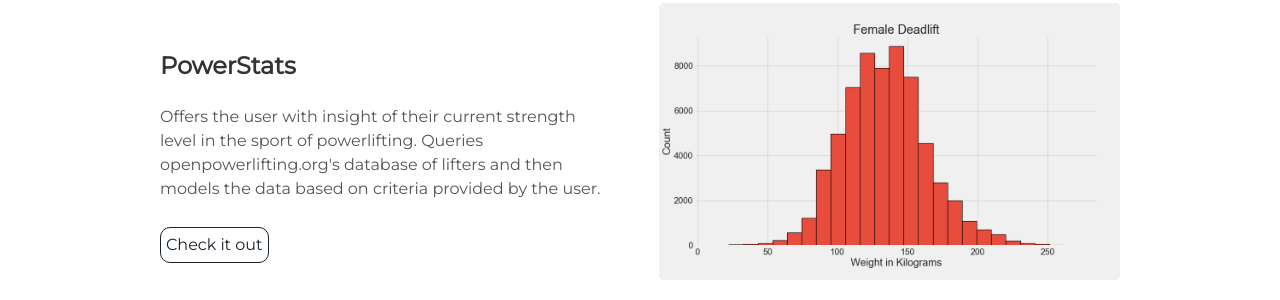
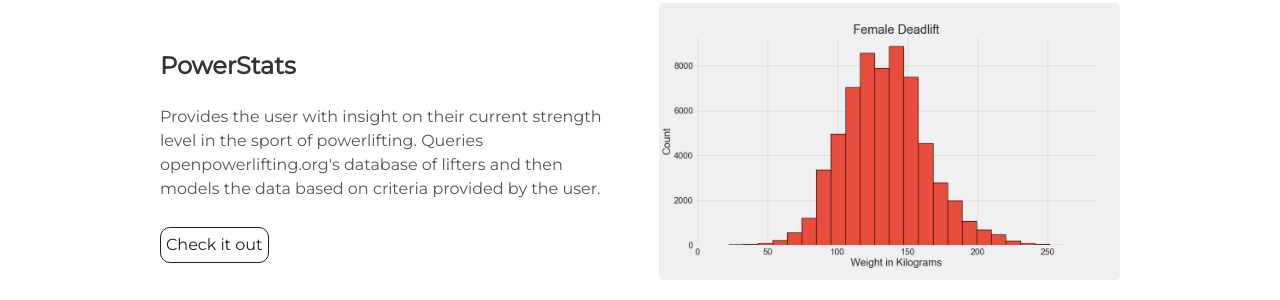
Before and after one commit to kcfusco/kcfusco.github.io, a Jekyll site: the page built from index.html, in a window 1280 px wide and 900 px high, scrolled down 1770 px. Shown: the part 424-724 px from the top of the window. Built offline with Jekyll 4.4.1, drawn with Linux system fonts in a browser that asks for light colours.

Commit message:
Update projects.html

```diff
--- a/_includes/projects.html
+++ b/_includes/projects.html
@@ -7,7 +7,7 @@
   </div>
   <div class="contents">
     <h3> PowerStats </h3>
-    <p>Offers the user with insight of their current strength level in the sport of powerlifting. Queries openpowerlifting.org's database of lifters and then models
+    <p>Provides the user with insight on their current strength level in the sport of powerlifting. Queries openpowerlifting.org's database of lifters and then models
       the data based on criteria provided by the user.</p>
     <a class="project-link" href="https://github.com/Nivex28/power-stats">Check it out</a>
   </div>
```
